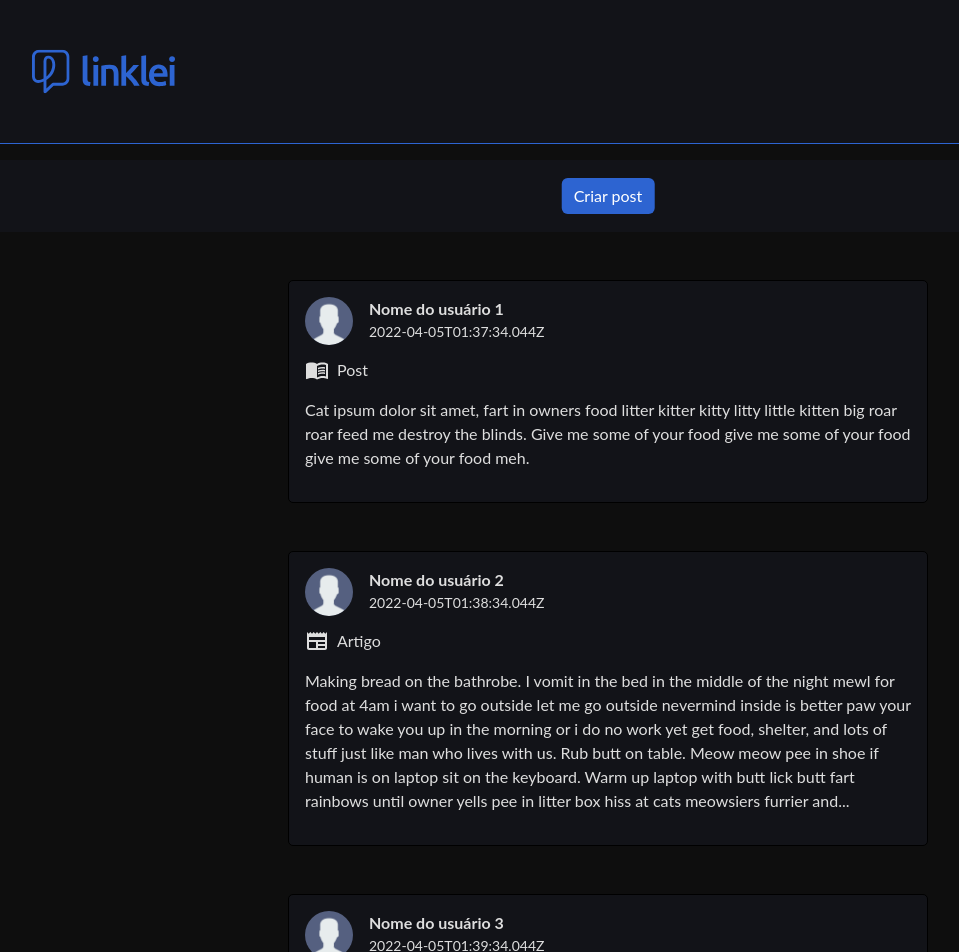
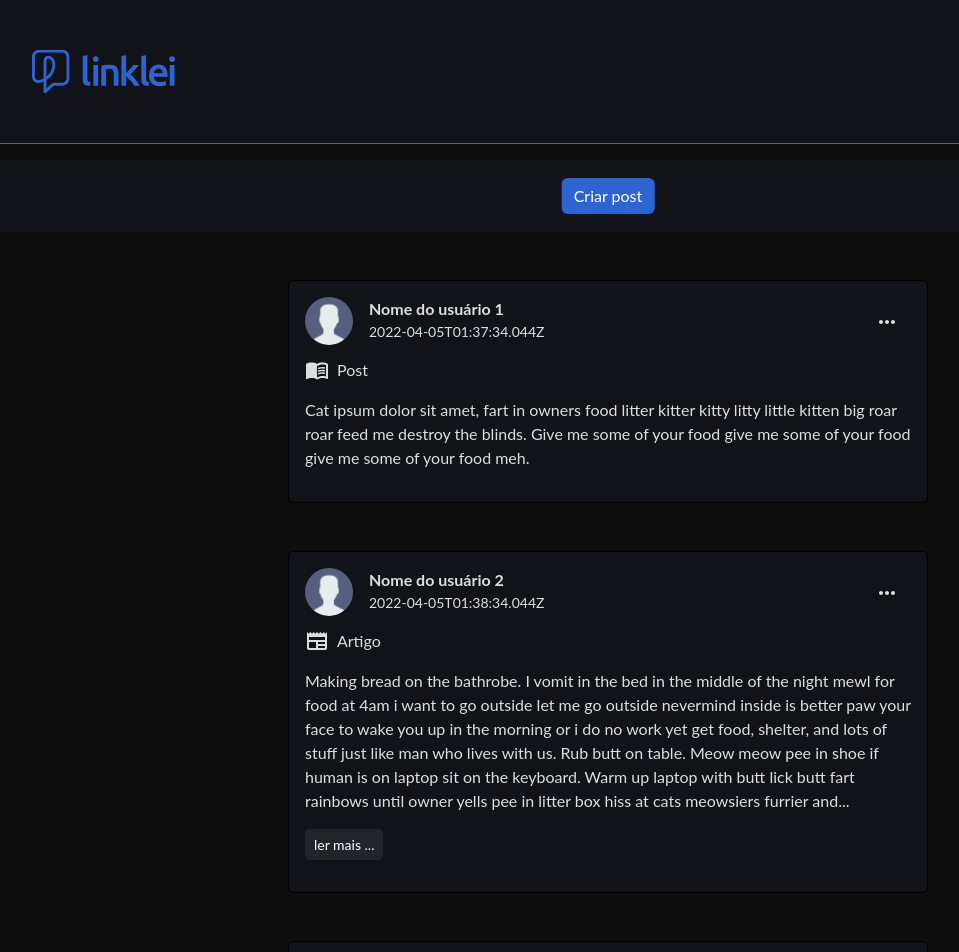
Before and after one commit to willmascarello/linklei-frontend-test-php-react, a React (Create React App) app in the folder linklei-frontend-test-react/: page / in a window 1280 px wide. Shown: the top 952 px of the page, without its empty margins (32-991 px from the left). Built offline with nearby package versions, Linux system fonts and the light colour scheme; the HTML template or start-up script is replaced by a standard one.

Commit message:
feat(main): added more functions in post

```diff
--- a/linklei-frontend-test-react/src/components/create-post/create-post.tsx
+++ b/linklei-frontend-test-react/src/components/create-post/create-post.tsx
@@ -3,9 +3,11 @@ import { CreatePostStyled } from "./create-post.style";
 
 export function CreatePost() {
   return (
-    <CreatePostStyled>
-      <Button variant="primary">Criar post</Button>{" "}
-      {/* TODO: add onClick, open modal */}
-    </CreatePostStyled>
+    <>
+      <CreatePostStyled>
+        <Button variant="primary">Criar post</Button>{" "}
+        {/* TODO: add onClick, open modal */}
+      </CreatePostStyled>
+    </>
   );
 }
--- a/linklei-frontend-test-react/src/components/post/post.style.ts
+++ b/linklei-frontend-test-react/src/components/post/post.style.ts
@@ -5,7 +5,7 @@ export const PostStyled = styled.div`
   width: 50vw;
   background: ${theme.colors.dark};
   border-radius: 5px;
-  border: 1px solid var(--color-black, #000);
+  border: 1px solid ${theme.colors.black};
 
   margin-bottom: 3rem;
   padding: 1rem;
@@ -21,9 +21,52 @@ export const PostStyled = styled.div`
         margin-right: 1rem;
       }
 
-      p {
-        font-size: 14px;
+      .head {
+        display: flex;
+        width: 100%;
+        justify-content: space-between;
+
+        .date {
+          font-size: 14px;
+        }
       }
+  }
+
+  .option {
+    position: relative;
+
+    button {
+      background-color: transparent;
+      color: ${theme.colors.light};
+      border: none;
+    }
+    .openOption {
+      width: 3rem;
+      height: 3rem;
+    }
+
+    .optionModal {
+      position: absolute;
+      padding: 1rem;
+      /* width: 8rem; */
+      background: ${theme.colors.dark};
+      border-radius: 5px;
+      border: 1px solid ${theme.colors.black};
+
+      button {
+        display: flex;
+        margin-right: 1rem;
+
+        svg {
+          margin-right: 0.5rem;
+        }
+      }
+
+      button:first-child {
+        margin-bottom: 1rem;
+      }
+
+    }
   }
 
   .type {
--- a/linklei-frontend-test-react/src/components/post/post.tsx
+++ b/linklei-frontend-test-react/src/components/post/post.tsx
@@ -1,8 +1,35 @@
+import { useState } from "react";
 import { PostStyled } from "./post.style";
 import { IPost } from "../../requests/get-posts.interface";
-import { MenuBook, Newspaper, Group } from "@mui/icons-material";
+import {
+  MoreHoriz,
+  Edit,
+  DeleteOutlineOutlined,
+  MenuBook,
+  Newspaper,
+  Group,
+} from "@mui/icons-material";
+import { Button } from "react-bootstrap";
 
 export function Post(postData: IPost) {
+  const [openOptions, setOpenOptions] = useState(false);
+
+  const bigText = postData.text.length > 500;
+  const [readMoreOpen, setReadMoreOpen] = useState(!bigText);
+
+  function renderOptions() {
+    return (
+      <div className="optionModal">
+        <button className="edit">
+          <Edit /> Editar
+        </button>
+        <button className="delete">
+          <DeleteOutlineOutlined /> Excluir
+        </button>
+      </div>
+    );
+  }
+
   function renderSwitch(param: string) {
     switch (param) {
       case "post":
@@ -16,14 +43,54 @@ export function Post(postData: IPost) {
     }
   }
 
+  function renderBigText() {
+    return (
+      <div>
+        <p>
+          {readMoreOpen
+            ? postData.text
+            : postData.text.substring(0, 500) + "..."}
+        </p>
+        {readMoreOpen ? (
+          <Button
+            variant="dark"
+            size="sm"
+            onClick={() => setReadMoreOpen(!readMoreOpen)}
+          >
+            ler menos
+          </Button>
+        ) : (
+          <Button
+            variant="dark"
+            size="sm"
+            onClick={() => setReadMoreOpen(!readMoreOpen)}
+          >
+            ler mais ...
+          </Button>
+        )}
+      </div>
+    );
+  }
+
   return (
     <PostStyled>
       <div className="identify">
         <img className="photo" src="avatar_default.png" alt="avatar" />
 
-        <div>
-          <strong>{postData.user}</strong>
-          <p>{postData.date}</p>
+        <div className="head">
+          <div>
+            <strong>{postData.user}</strong>
+            <p className="date">{postData.date}</p>
+          </div>
+          <div className="option">
+            <button
+              className="openOption"
+              onClick={() => setOpenOptions(!openOptions)}
+            >
+              <MoreHoriz />
+            </button>
+            {openOptions ? renderOptions() : ""}
+          </div>
         </div>
       </div>
       <div className="type">
@@ -31,11 +98,7 @@ export function Post(postData: IPost) {
         <p>{postData.type}</p>
       </div>
       <div className="text">
-        <p>
-          {postData.text.length > 500
-            ? postData.text.substring(0, 500) + "..."
-            : postData.text}
-        </p>
+        <p>{bigText ? renderBigText() : postData.text}</p>
       </div>
     </PostStyled>
   );
--- a/linklei-frontend-test-react/src/requests/get-posts.interface.ts
+++ b/linklei-frontend-test-react/src/requests/get-posts.interface.ts
@@ -5,6 +5,7 @@ export interface IPosts {
 }
 
 export interface IPost {
+  id: string;
   user: string;
   date: string;
   type: string;
--- a/linklei-frontend-test-react/src/styles/theme.constants.ts
+++ b/linklei-frontend-test-react/src/styles/theme.constants.ts
@@ -24,6 +24,7 @@ export const theme = {
     primary: "#2D64D1",
     background: "#0E0E0E",
     dark: "#121318",
+    black: "#000000",
     light: "#DEDEDE",
   },
   transition: "0.35s",
```
Also changed, not shown: linklei-frontend-test-react/src/requests/get-posts.mock.ts (+5 -0 lines).
